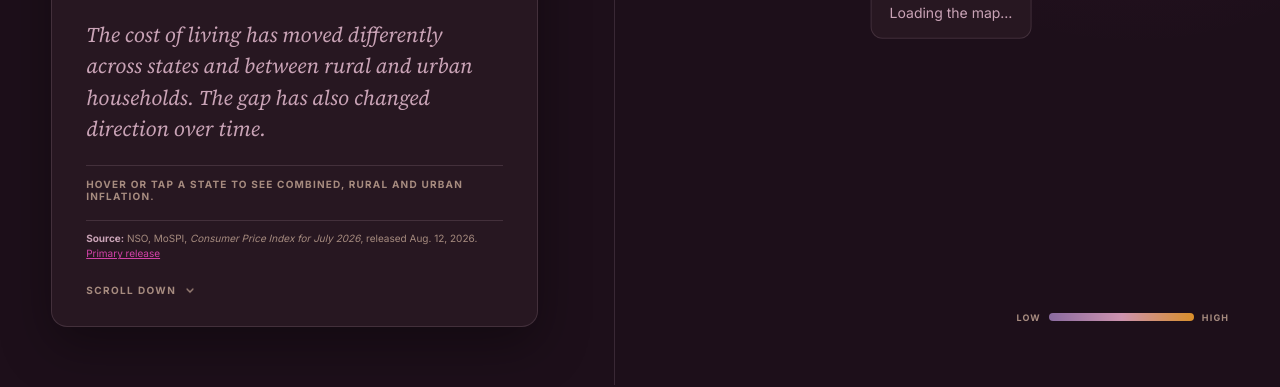
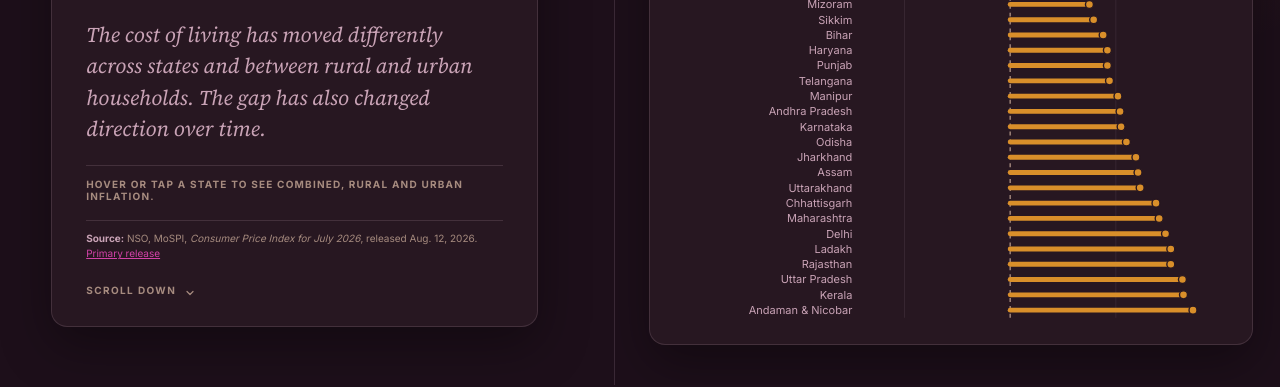
Before and after one commit to sonidiyana18-tech/Inflation_story_page, a plain HTML site: page index.html in a window 1280 px wide. Shown: the part 415-802 px from the top of the page. Drawn offline with Linux system fonts and the light colour scheme; files whose address does not match are found by name.

Commit message:
Update index.html

```diff
--- a/index.html
+++ b/index.html
@@ -373,6 +373,6 @@
 </main>
 
 <script src="js/d3.v3.min.js"></script>
-<script src="js/app.js?v=10"></script>
+<script src="app.js?v=10"></script>
 </body>
 </html>
```
